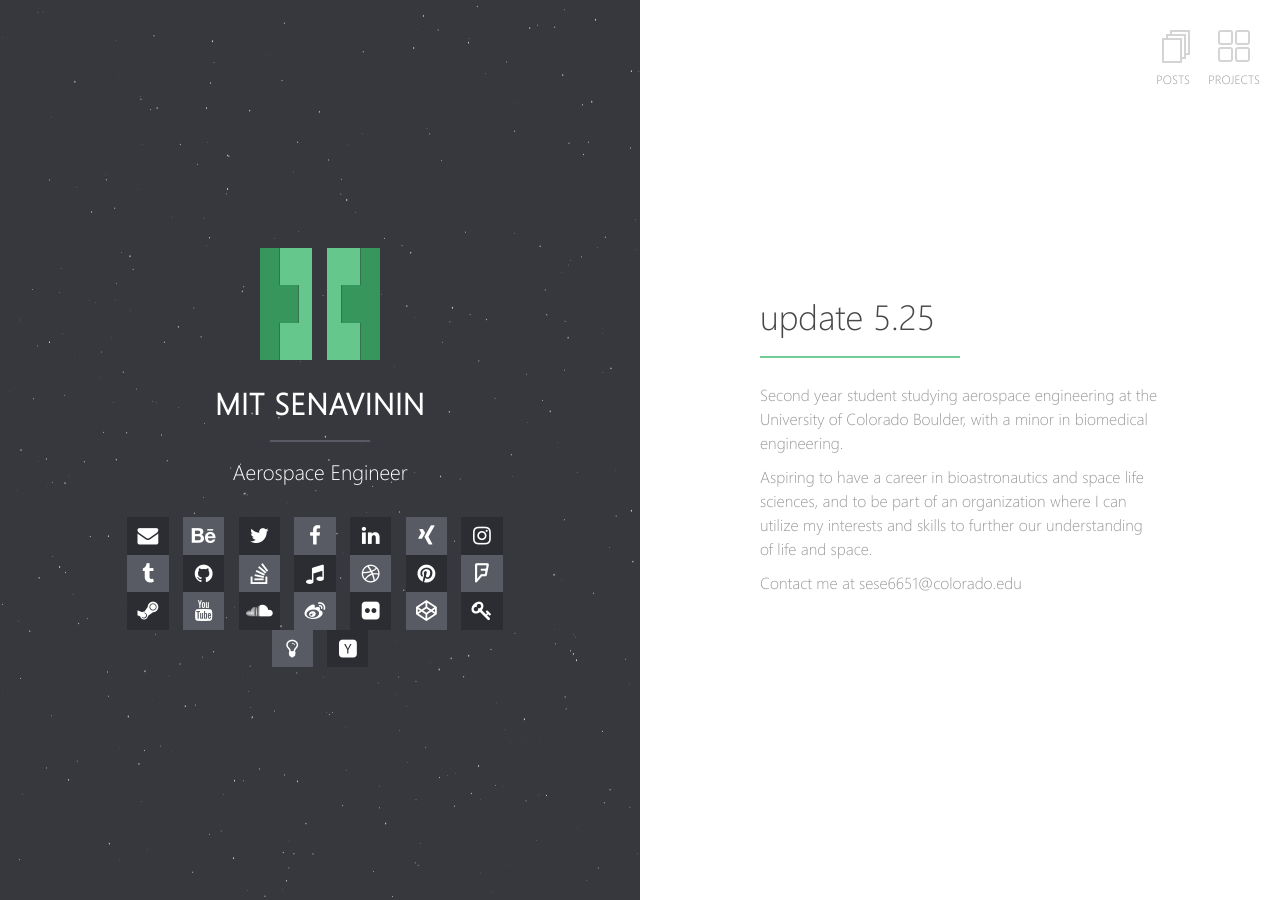
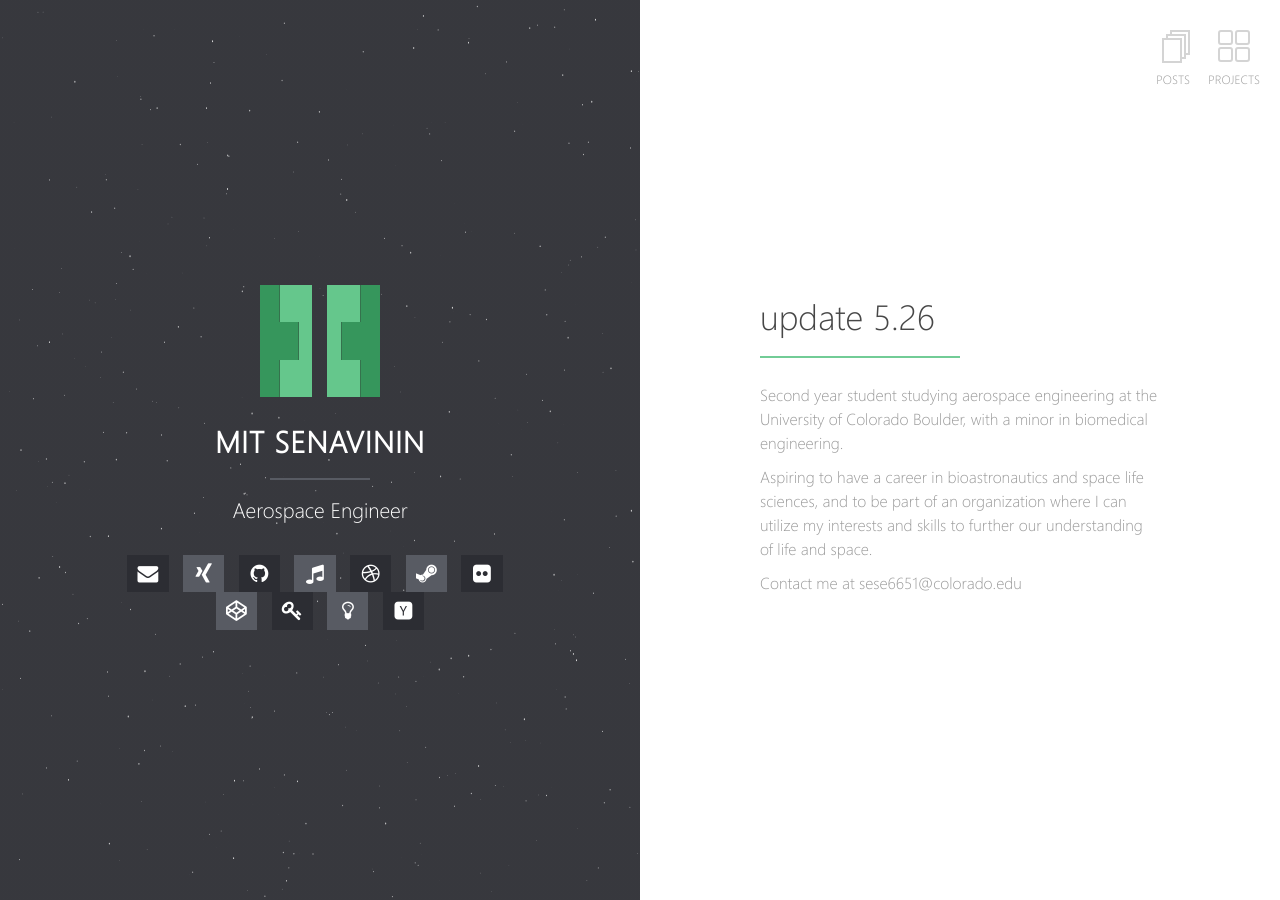
Before and after one commit to MTSVN/mtsvn.github.io, a Jekyll site: the page built from index.md, in a window 1280 px wide. Built offline with Jekyll 4.4.1, drawn with Linux system fonts in a browser that asks for light colours; our own code applies the rules of GitHub Pages for plain Markdown files; part of the change alters nothing that is shown.

Commit message:
Update5.26

```diff
--- a/_config.yml
+++ b/_config.yml
@@ -31,28 +31,28 @@ sass:
 # Social Links
 email:              sese6651@colorado.edu
 google.plus:        username
-twitter:            username
-facebook:           username
+#twitter:            username
+#facebook:           username
 github:             MTSVN
-stackoverflow:     123456/username   from a "http://stackoverflow.com/users/123456/username" link
-linkedin:          username
+#stackoverflow:     123456/username   from a "http://stackoverflow.com/users/123456/username" link
+#linkedin:          username
 xing:              username
-instagram:         username
+#instagram:         username
 lastfm:            username
-tumblr:            username
-pinterest:         username
-foursquare:        username
+#tumblr:            username
+#pinterest:         username
+#foursquare:        username
 steam:             username
 dribbble:          username
-youtube:           username
-soundcloud:        username
-weibo:             username
+#youtube:           username
+#soundcloud:        username
+#weibo:             username
 flickr:            username
 codepen:           username
 keybase:           username
 xmpp:              username@server.com
 hackernews:        username
-behance:           username
+#behance:           username
 
 # Gems
 gems:
--- a/index.md
+++ b/index.md
@@ -1,7 +1,7 @@
 ---
 layout: home
 ---
-# update 5.25
+# update 5.26
 
 Second year student studying aerospace engineering at the University of Colorado Boulder, with a minor in biomedical engineering.
 
```
